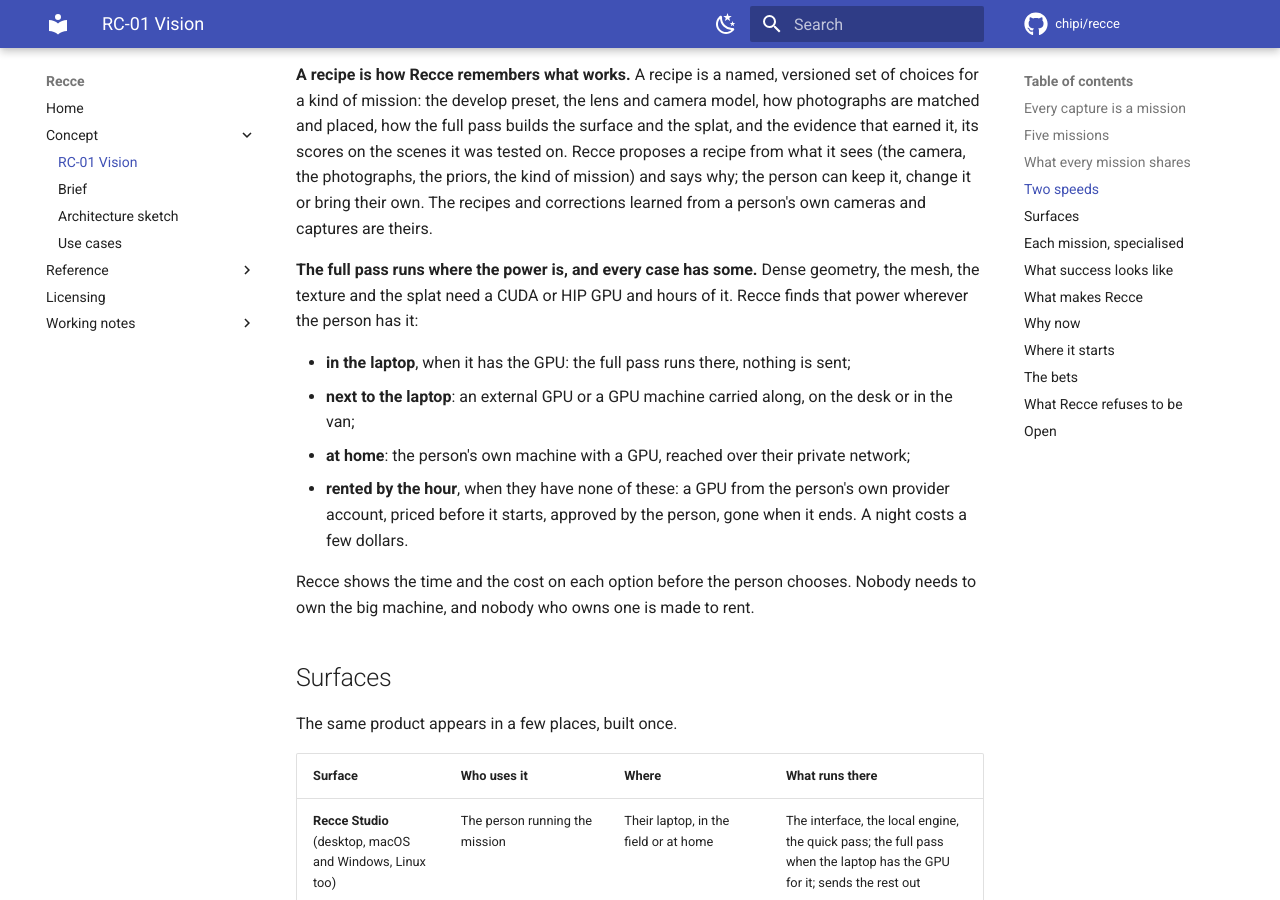
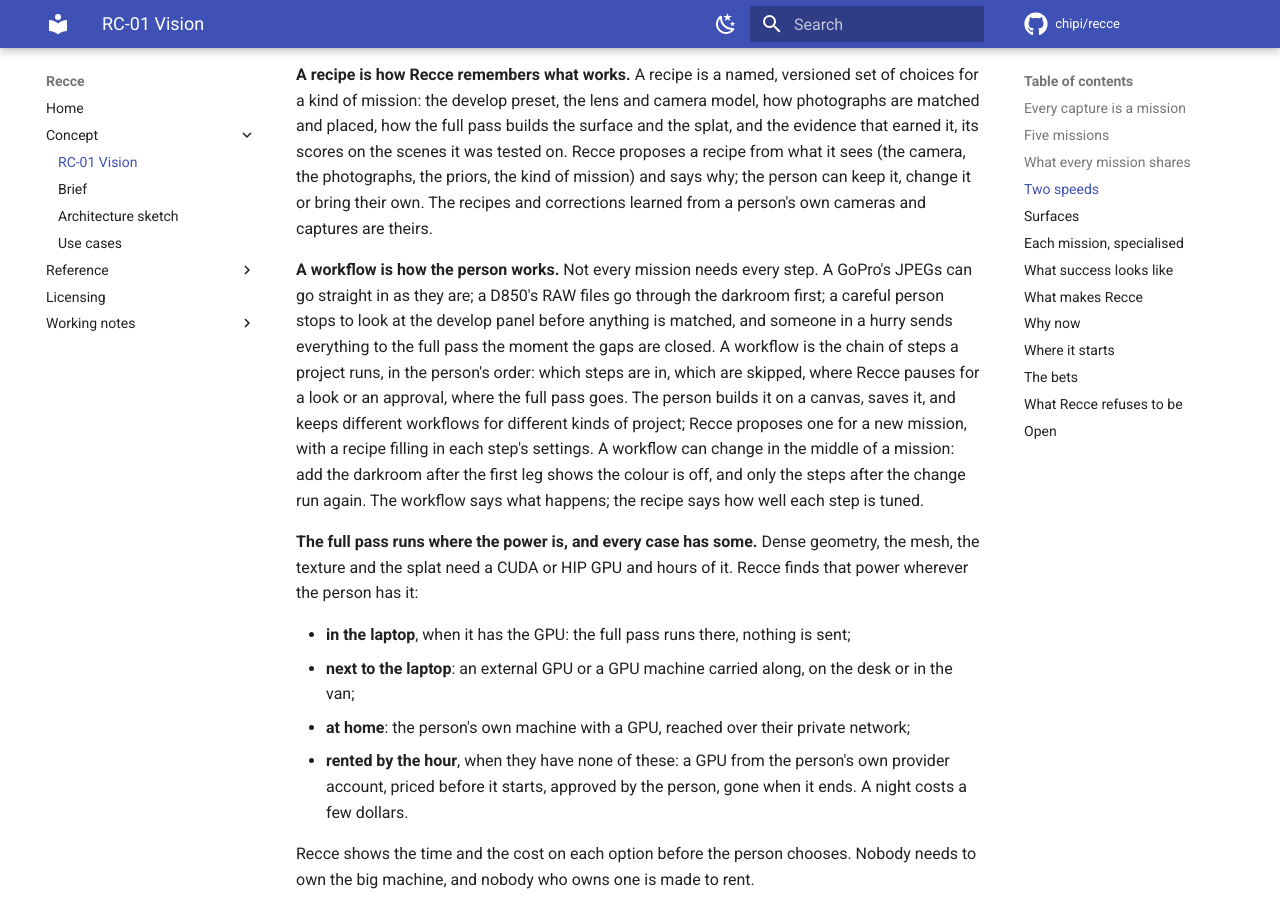
Before and after one commit to chipi/photogrammetry, an MkDocs documentation site: the page built from docs/concept/RC-01-vision.md, in a window 1280 px wide and 900 px high, scrolled down 2907 px. Built offline with MkDocs 1.6.1 and Material for MkDocs 9.7.7, drawn with Linux system fonts in a browser that asks for light colours; comment, search, counter and statistics services are not loaded; some of the changed text lies outside the part shown.

Commit message:
docs(RC-01): workflows are the person's
Version 0.7. A project runs as a workflow, the chain of steps in the
person's order (input, develop or not, preview, full pass, hand-over,
pauses for review); people define, save and reuse their own per kind of
project and change one during a mission, re-running only what follows
the change. Recce proposes one; a recipe fills in each step's settings
(owner, 2026-11-27).

Cross-doc check: docs/concept/RC-brief.md (§4 decision),
docs/concept/RC-architecture-sketch.md (§3 workflows above recipes;
content-addressed re-runs), mockups/RC-M4-recipes (the recipe graph as
the first picture of the canvas).

Co-Authored-By: Claude Opus 5.5 <noreply@anthropic.com>
Claude-Session: https://claude.ai/code/session_01UDhkTmhsBp5rZofYwCtEiy

```diff
--- a/docs/concept/RC-01-vision.md
+++ b/docs/concept/RC-01-vision.md
@@ -119,6 +119,18 @@ earned it, its scores on the scenes it was tested on. Recce proposes a recipe fr
 (the camera, the photographs, the priors, the kind of mission) and says why; the person can keep
 it, change it or bring their own. The recipes and corrections learned from a person's own
 cameras and captures are theirs.
+
+**A workflow is how the person works.** Not every mission needs every step. A GoPro's JPEGs can
+go straight in as they are; a D850's RAW files go through the darkroom first; a careful person
+stops to look at the develop panel before anything is matched, and someone in a hurry sends
+everything to the full pass the moment the gaps are closed. A workflow is the chain of steps a
+project runs, in the person's order: which steps are in, which are skipped, where Recce pauses
+for a look or an approval, where the full pass goes. The person builds it on a canvas, saves it,
+and keeps different workflows for different kinds of project; Recce proposes one for a new
+mission, with a recipe filling in each step's settings. A workflow can change in the middle of a
+mission: add the darkroom after the first leg shows the colour is off, and only the steps after
+the change run again. The workflow says what happens; the recipe says how well each step is
+tuned.
 
 **The full pass runs where the power is, and every case has some.** Dense geometry, the mesh,
 the texture and the splat need a CUDA or HIP GPU and hours of it. Recce finds that power wherever
```
Also changed, not shown: other parts of docs/concept/RC-01-vision.md (+1 -1 lines), docs/concept/RC-architecture-sketch.md (+8 -0 lines), docs/concept/RC-brief.md (+5 -0 lines).
